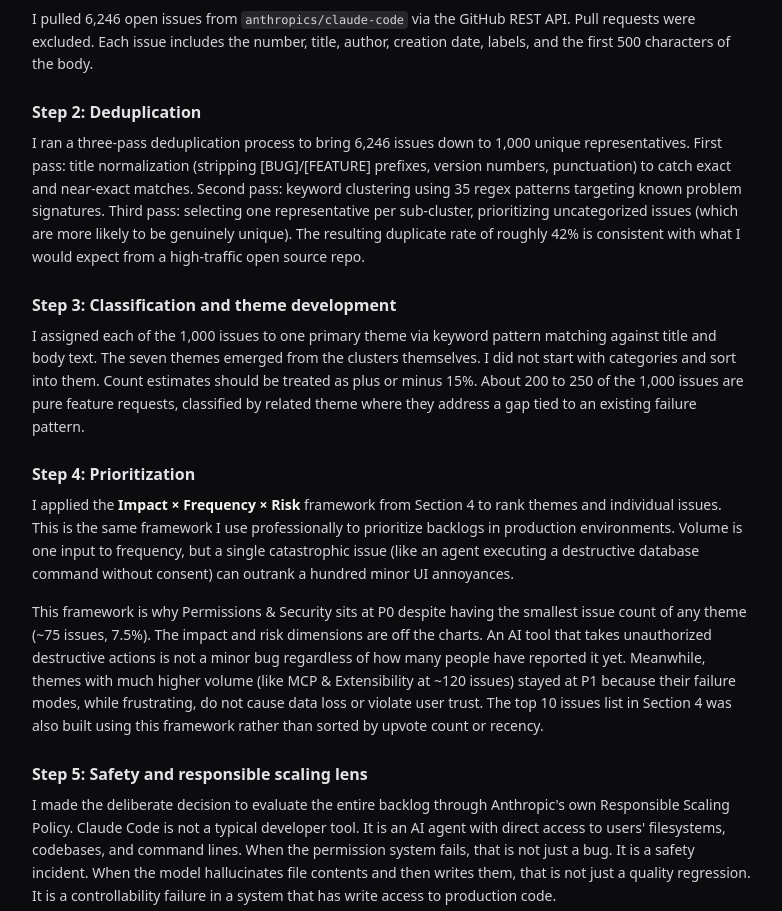
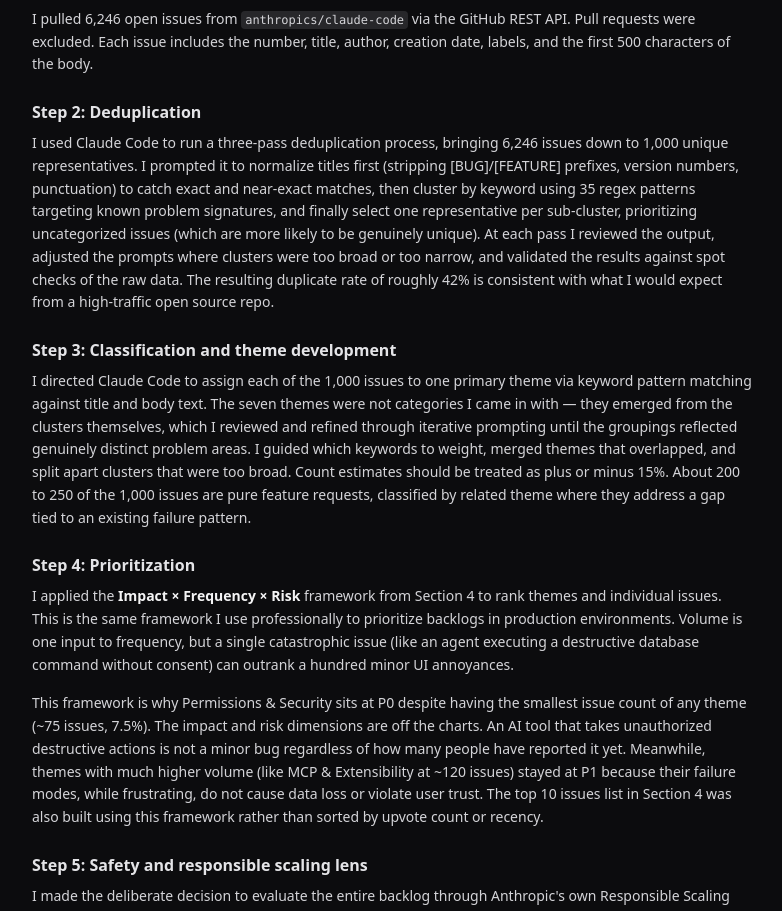
Before and after one commit to tabbydamola/tabithasportfolio, a Next.js app: page /analysis in a window 1280 px wide. Shown: the part 9080-9991 px from the top of the page, without its empty margins (248-1030 px from the left). Built offline with nearby package versions, Linux system fonts and the light colour scheme.

Commit message:
refine: enhance clarity and detail in analysis memo's deduplication and classification steps

```diff
--- a/src/app/analysis/page.tsx
+++ b/src/app/analysis/page.tsx
@@ -697,23 +697,28 @@ export default function AnalysisPage() {
           <h3 className="text-base font-semibold text-zinc-200 mt-6 mb-2">Step 2: Deduplication</h3>
 
           <p className="text-sm text-zinc-300 leading-relaxed">
-            I ran a three-pass deduplication process to bring 6,246 issues down to 1,000 unique
-            representatives. First pass: title normalization (stripping [BUG]/[FEATURE] prefixes, version
-            numbers, punctuation) to catch exact and near-exact matches. Second pass: keyword clustering
-            using 35 regex patterns targeting known problem signatures. Third pass: selecting one
+            I used Claude Code to run a three-pass deduplication process, bringing 6,246 issues down to
+            1,000 unique representatives. I prompted it to normalize titles first (stripping [BUG]/[FEATURE]
+            prefixes, version numbers, punctuation) to catch exact and near-exact matches, then cluster by
+            keyword using 35 regex patterns targeting known problem signatures, and finally select one
             representative per sub-cluster, prioritizing uncategorized issues (which are more likely to be
-            genuinely unique). The resulting duplicate rate of roughly 42% is consistent with what I would
-            expect from a high-traffic open source repo.
+            genuinely unique). At each pass I reviewed the output, adjusted the prompts where clusters were
+            too broad or too narrow, and validated the results against spot checks of the raw data. The
+            resulting duplicate rate of roughly 42% is consistent with what I would expect from a
+            high-traffic open source repo.
           </p>
 
           <h3 className="text-base font-semibold text-zinc-200 mt-6 mb-2">Step 3: Classification and theme development</h3>
 
           <p className="text-sm text-zinc-300 leading-relaxed">
-            I assigned each of the 1,000 issues to one primary theme via keyword pattern matching against
-            title and body text. The seven themes emerged from the clusters themselves. I did not start
-            with categories and sort into them. Count estimates should be treated as plus or minus 15%.
-            About 200 to 250 of the 1,000 issues are pure feature requests, classified by related theme
-            where they address a gap tied to an existing failure pattern.
+            I directed Claude Code to assign each of the 1,000 issues to one primary theme via keyword
+            pattern matching against title and body text. The seven themes were not categories I came in
+            with — they emerged from the clusters themselves, which I reviewed and refined through iterative
+            prompting until the groupings reflected genuinely distinct problem areas. I guided which keywords
+            to weight, merged themes that overlapped, and split apart clusters that were too broad. Count
+            estimates should be treated as plus or minus 15%. About 200 to 250 of the 1,000 issues are pure
+            feature requests, classified by related theme where they address a gap tied to an existing
+            failure pattern.
           </p>
 
           <h3 className="text-base font-semibold text-zinc-200 mt-6 mb-2">Step 4: Prioritization</h3>
```
Also changed, not shown: 1 other file (tests, documents, lock files or other folders).
